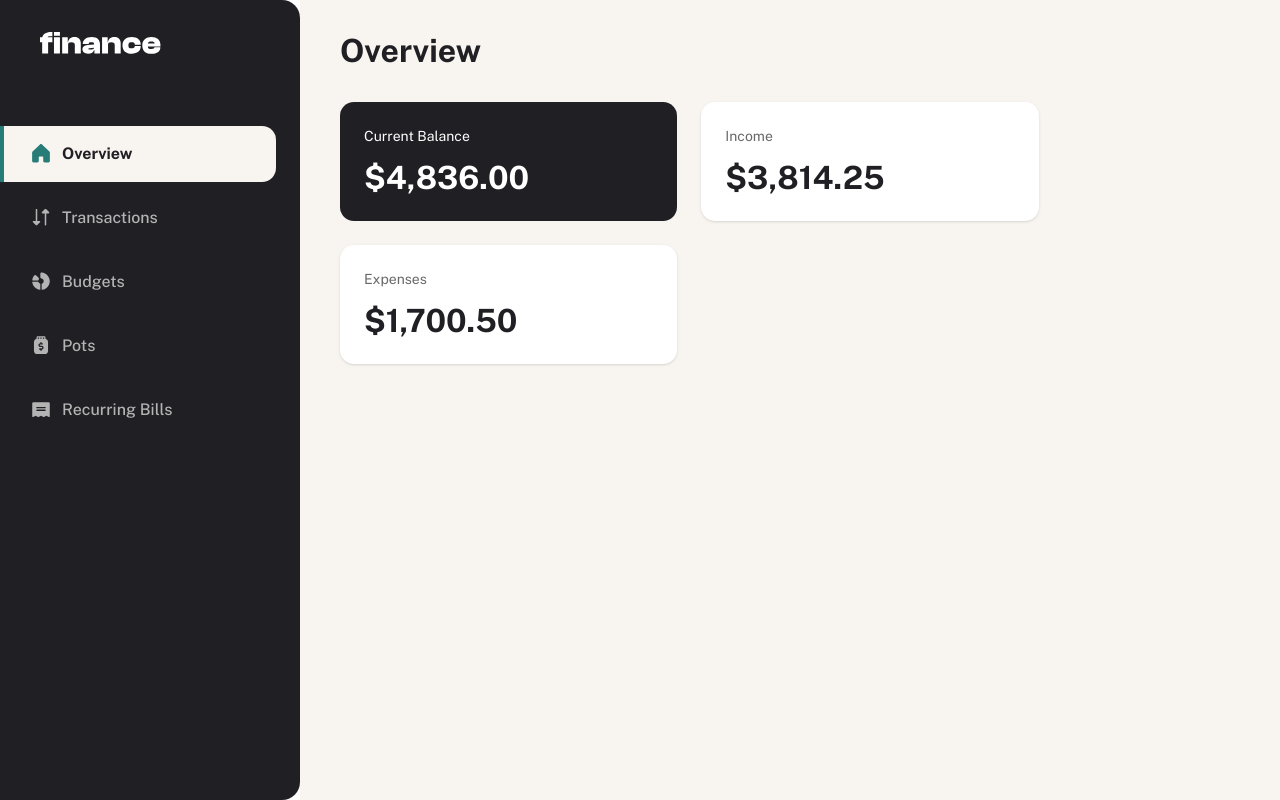
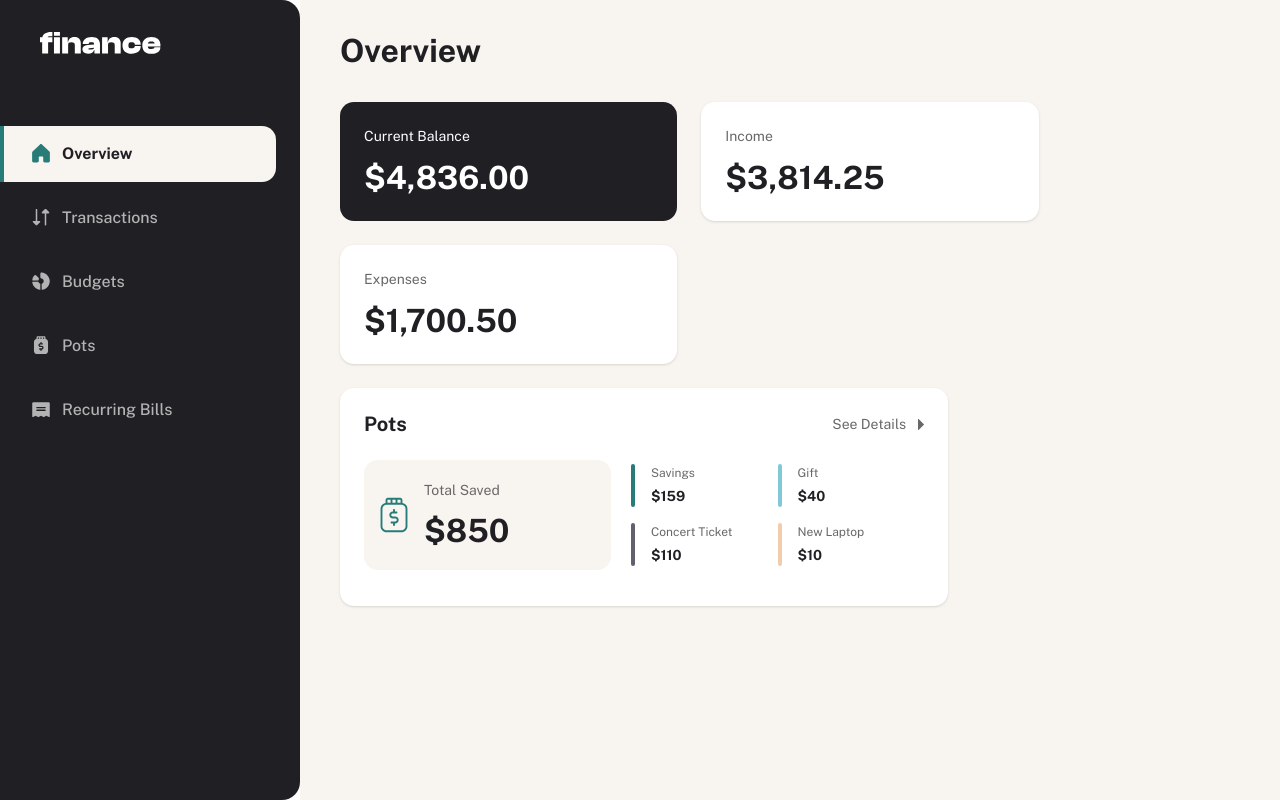
Before and after one commit to samaila-bashir/personal-finance-app, a React (Vite) app in the folder apps/web/: page / in a window 1280 px wide. Built offline with nearby package versions, Linux system fonts and the light colour scheme.

Commit message:
feat(web): add pots section to overview page

```diff
--- /dev/null
+++ b/apps/web/src/components/pot-breakdown-item.tsx
@@ -0,0 +1,23 @@
+export function PotBreakdownItem({
+  label,
+  amount,
+  colorClassName,
+}: {
+  label: string
+  amount: string
+  colorClassName: string
+}) {
+  return (
+    <div className="flex h-[43px] w-[130.5px] items-center gap-4">
+      <div className={`h-full w-1 rounded-full ${colorClassName}`} />
+      <div>
+        <div className="text-[12px] leading-[150%] font-normal text-brand-grey-500">
+          {label}
+        </div>
+        <div className="mt-1 text-[14px] leading-[150%] font-bold text-brand-grey-900">
+          {amount}
+        </div>
+      </div>
+    </div>
+  )
+}
--- /dev/null
+++ b/apps/web/src/components/pots-section.tsx
@@ -0,0 +1,63 @@
+import CaretRightIcon from "@/assets/images/icon-caret-right.svg?react"
+import PotIcon from "@/assets/images/icon-pot.svg?react"
+import { PotBreakdownItem } from "@/components/pot-breakdown-item"
+
+export function PotsSection() {
+  return (
+    <section className="bg-brand-white h-[218px] w-[608px] rounded-xl p-6 shadow-sm">
+      <header className="flex items-center justify-between">
+        <h2 className="text-brand-grey-900 text-[20px] leading-[120%] font-bold">
+          Pots
+        </h2>
+
+        <button
+          type="button"
+          className="text-brand-grey-500 flex items-center gap-3 text-[14px] leading-[150%] font-normal"
+        >
+          <span>See Details</span>
+          <CaretRightIcon aria-hidden="true" className="h-[11px] w-[6px]" />
+        </button>
+      </header>
+
+      <div className="mt-6 flex items-center">
+        <div className="bg-brand-beige-100 flex h-[110px] w-[247px] items-center gap-4 rounded-xl px-4">
+          <div className="text-brand-green">
+            <PotIcon aria-hidden="true" className="h-9 w-7" />
+          </div>
+
+          <div>
+            <div className="text-brand-grey-500 text-[14px] leading-[150%] font-normal">
+              Total Saved
+            </div>
+            <div className="text-brand-grey-900 mt-[11px] text-[32px] leading-[120%] font-bold">
+              $850
+            </div>
+          </div>
+        </div>
+
+        <div className="ml-5 grid h-[102px] w-[277px] grid-cols-2 gap-4">
+          <PotBreakdownItem
+            label="Savings"
+            amount="$159"
+            colorClassName="bg-brand-green"
+          />
+          <PotBreakdownItem
+            label="Gift"
+            amount="$40"
+            colorClassName="bg-brand-cyan"
+          />
+          <PotBreakdownItem
+            label="Concert Ticket"
+            amount="$110"
+            colorClassName="bg-brand-navy"
+          />
+          <PotBreakdownItem
+            label="New Laptop"
+            amount="$10"
+            colorClassName="bg-brand-yellow"
+          />
+        </div>
+      </div>
+    </section>
+  )
+}
--- a/apps/web/src/routes/pages/overview-page.tsx
+++ b/apps/web/src/routes/pages/overview-page.tsx
@@ -1,20 +1,21 @@
 import { OverviewCard } from "@/components/overview-card"
+import { PotsSection } from "@/components/pots-section"
 
 export function OverviewPage() {
   return (
     <div className="px-10 pt-8">
-      <h1 className="text-[32px] leading-[120%] font-bold text-brand-grey-900">
+      <h1 className="text-brand-grey-900 text-[32px] leading-[120%] font-bold">
         Overview
       </h1>
 
       <div className="mt-8 flex flex-wrap gap-6">
-        <OverviewCard
-          title="Current Balance"
-          value="$4,836.00"
-          tone="dark"
-        />
+        <OverviewCard title="Current Balance" value="$4,836.00" tone="dark" />
         <OverviewCard title="Income" value="$3,814.25" tone="light" />
         <OverviewCard title="Expenses" value="$1,700.50" tone="light" />
+      </div>
+
+      <div className="mt-6">
+        <PotsSection />
       </div>
     </div>
   )
```
